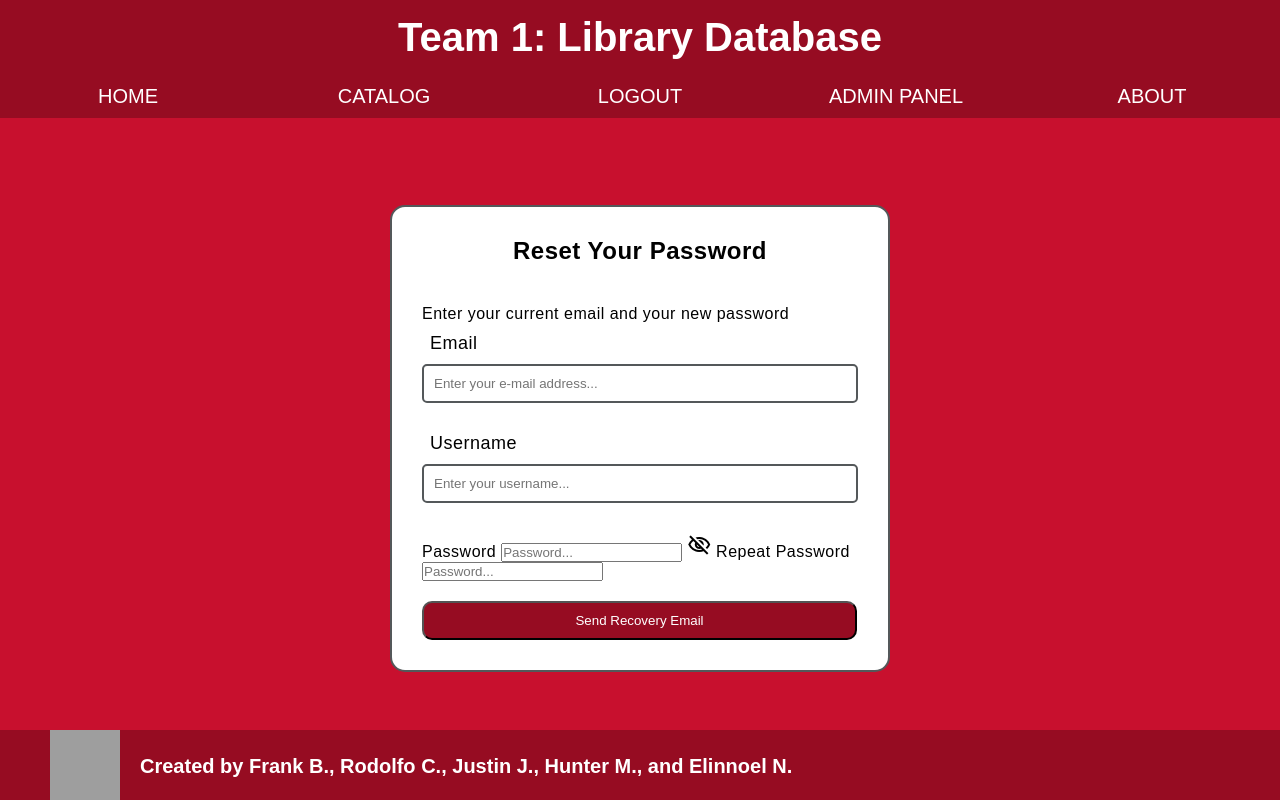
After one commit to elinnunez/library, a PHP site: page /simple_pw_reset.php in a window 1280 px wide. The commit adds this page. Run offline with PHP 8.4, Linux system fonts and the light colour scheme; the visitor is signed in with stand-in values (Sample User, id 1); a stand-in replaces the project's code that opens the database connection; grey boxes are pictures that could not be loaded.

Commit message:
made a simple forgot password without email authentification

```diff
--- a/login.php
+++ b/login.php
@@ -103,6 +103,10 @@
                 <div class = "link-logredirect">
                     <li><a href="signup.php">Register Instead</a></li>
                 </div>
+
+                <div class = "forgot-password">
+                    <li><a href="simple_pw_reset.php">Forgot Your Password?</a></li>
+                </div>
                 <div class = "login-button">
                     <button type="submit">LOG IN</button>
                 </div>
--- /dev/null
+++ b/simple_pw_reset.php
@@ -0,0 +1,94 @@
+<script>
+    var state = false;
+    function toggle(){
+        if(state){
+            document.getElementById("ipassword").setAttribute("type","password");
+            document.getElementById("ipasswordrepeat").setAttribute("type","password");
+            document.getElementById("icon").innerText = "visibility_off";
+            state = false;
+        }
+        else{
+            document.getElementById("ipassword").setAttribute("type","text");
+            document.getElementById("ipasswordrepeat").setAttribute("type","text");
+            document.getElementById("icon").innerText = "visibility";
+            state = true;
+            icon.innerT = "visibility";
+        }
+    }
+</script>
+
+<style>
+    .errors {
+        display: flex;
+        flex-direction: row;
+        justify-content: space-around;
+        align-items: center;
+        color: red;
+        font-size: 15px;
+    }
+</style>
+
+<?php
+    include_once 'header.php';
+    include 'connect.php';
+
+    $errors = array(FALSE, FALSE);
+
+    if($_SERVER['REQUEST_METHOD'] == "POST")
+	{
+        $email = $_POST['email'];
+        $usr = $_POST['username'];
+        $pw1 = $_POST['pwd'];
+        $pw2 = $_POST['pwdrepeat'];
+        if($pw1 == $pw2){
+            $query = mysqli_query($con, "SELECT Email, Username from user WHERE Email = '$email' AND Username ='$usr' ");
+            $num = mysqli_fetch_array($query);
+            if($num>0){
+                $Hashed_password = password_hash($pw1, PASSWORD_DEFAULT);
+                $q2 = mysqli_query($con, "UPDATE user SET Password = '$Hashed_password' WHERE Email = '$email' AND Username = '$usr' ");
+                header("Location: login.php");
+            }else{
+                $errors[0]=TRUE;
+            }
+        }else{
+            $errors[1]=TRUE;
+        }
+	}
+?>
+
+    <div class="page-content">
+        <div class = "login-body">
+            <head2>
+                <title>Log In</title>
+                <link rel="stylesheet" href="style.css">
+                <link href="https://fonts.googleapis.com/icon?family=Material+Icons+Outlined" rel="stylesheet">
+            </head2>
+            <form method="post" class="login-form">
+                <h2>Reset Your Password</h2>
+                <p>Enter your current email and your new password</p>
+                <div class = "login-input">
+                    <label class="label-single">Email</label>
+                    <input type="text" name="email" placeholder="Enter your e-mail address..." class="input-single">
+                </div>
+                <div class = "login-input">
+                    <label class="label-single">Username</label>
+                    <input type="text" name="username" placeholder="Enter your username..." class="input-single">
+                    <div class="errors"> <?php if($errors[0]){echo "Email And Username Combination Is Not Associated With An Account";}?> </div>
+                </div>
+                <div>
+                    <label class="label-single">Password</label>
+                    <input type="password" placeholder="Password..." id="ipassword" class="input-single" name="pwd" autocomplete="off">
+                    <i><span class="material-icons-outlined" id ="icon" onclick="toggle()">visibility_off</span></i>
+                    <label class="label-single">Repeat Password</label>
+                    <input type="password" placeholder="Password..." id ="ipasswordrepeat" class="input-single" name="pwdrepeat"  autocomplete="off">
+                    <div class="errors"> <?php if($errors[1]){echo "Passwords Need to Match and be Non-empty";}?> </div>
+                </div>
+                <div class = "login-button">
+                    <button type="submit" name="Change Password">Send Recovery Email</button>
+                </div>
+            </form>
+        </div>
+    </div>
+<?php
+    include_once 'footer.php';
+?>
--- a/style.css
+++ b/style.css
@@ -346,6 +346,12 @@
     font-size: 14px;
 }
 
+.forgot-password{
+    margin-left: 10px;
+    font-size: 14px;
+    color: black;
+}
+
 .message-signredirect{
     margin-left: 10px;
     font-size: 14px;
```
